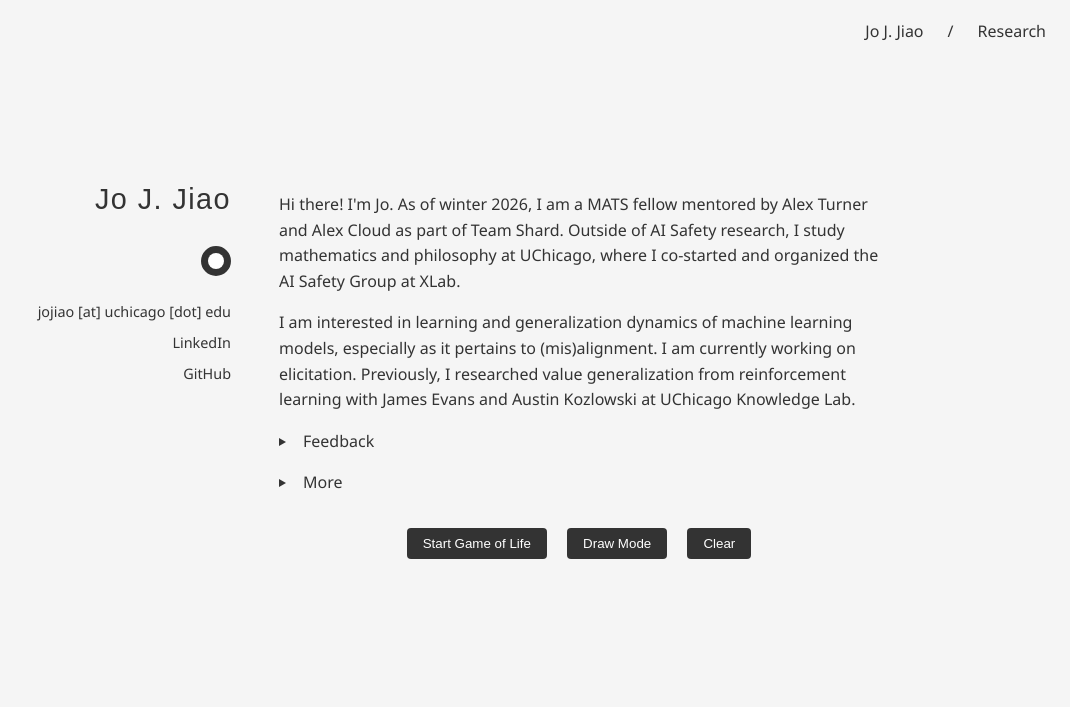
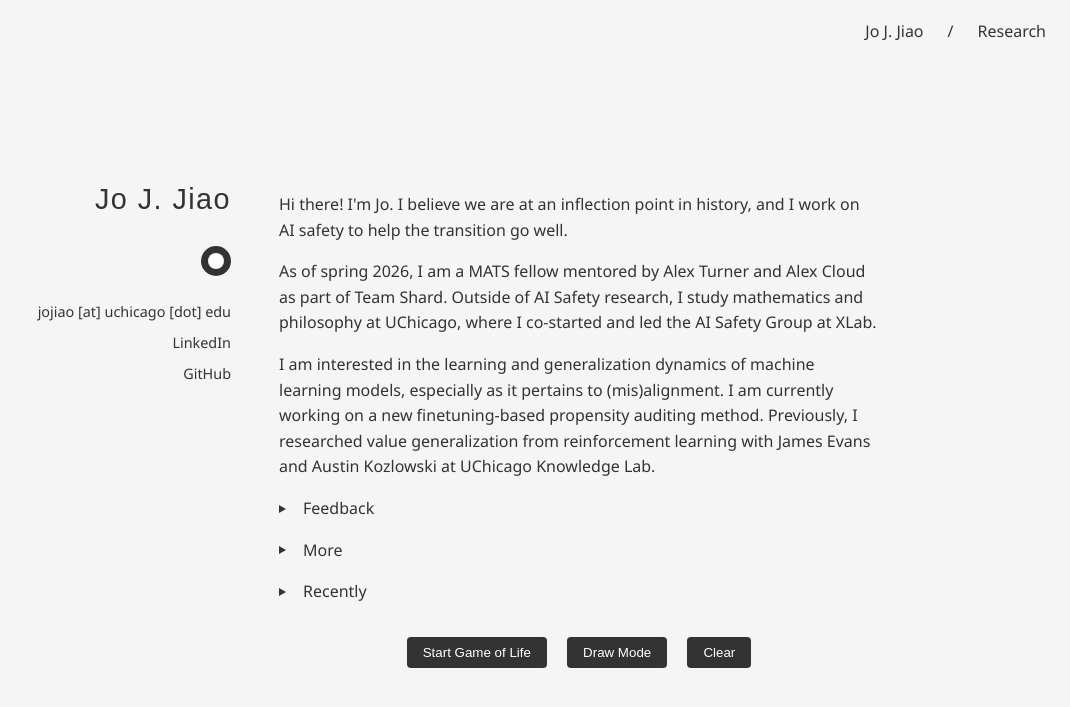
Before and after one commit to JoNeedsSleep/joneedssleep.github.io, a Jekyll site: the page built from index.md, in a window 1280 px wide and 900 px high. Shown: the top 707 px of the window, without its empty margins (210-1280 px from the left). Built offline with Jekyll 4.4.1, drawn with Linux system fonts in a browser that asks for light colours; some web fonts are replaced.

Commit message:
Update bio with new framing, recent activities, and propensity auditing focus
https://claude.ai/code/session_011GYoSi8gvQey8kdPaq5w64

```diff
--- a/index.md
+++ b/index.md
@@ -14,10 +14,13 @@ layout: default
     </div>
     <div class="right-column">
         <p>
-            Hi there! I'm Jo. As of winter 2026, I am a MATS fellow mentored by Alex Turner and Alex Cloud as part of Team Shard. Outside of AI Safety research, I study mathematics and philosophy at UChicago, where I co-started and organized the AI Safety Group at XLab.
+            Hi there! I'm Jo. I believe we are at an inflection point in history, and I work on AI safety to help the transition go well.
         </p>
         <p>
-            I am interested in learning and generalization dynamics of machine learning models, especially as it pertains to (mis)alignment. I am currently working on elicitation. Previously, I researched value generalization from reinforcement learning with James Evans and Austin Kozlowski at UChicago Knowledge Lab.
+            As of spring 2026, I am a MATS fellow mentored by Alex Turner and Alex Cloud as part of Team Shard. Outside of AI Safety research, I study mathematics and philosophy at UChicago, where I co-started and led the AI Safety Group at XLab.
+        </p>
+        <p>
+            I am interested in the learning and generalization dynamics of machine learning models, especially as it pertains to (mis)alignment. I am currently working on a new finetuning-based propensity auditing method. Previously, I researched value generalization from reinforcement learning with James Evans and Austin Kozlowski at UChicago Knowledge Lab.
         </p>
         <details>
         <summary>Feedback</summary>
@@ -28,13 +31,16 @@ layout: default
         <details>
         <summary>More</summary>
         <p>
-        I enjoy thinking about thinking. My most recent experiment is using spaced repetition systems to help compress and schematize mathematical knowledge. If you have thoughts on this, I would love to compare notes.
-        </p>
-        <p>
             The thinkers, writers, and artists who have most shaped me are Immanuel Kant, Alice Munro, Jorge Luis Borges, and <a href="https://joneedssleep.github.io/judit-reigl/">Judit Reigl</a>. For me, they represent structure, restraint, imagination, and rhythm.
         </p>
         <p>
             Meditation is a central part of my life. I practice two lineages: Vipassana in the tradition of Goenka, and Taoism, from my time at the Five Immortals Temple.
+        </p>
+        </details>
+        <details>
+        <summary>Recently</summary>
+        <p>
+            I recently took part in Temptemus Papam, a 100+ people 1492 papal conclave simulation run by Prof. Ada Palmer. I wrote many a letter, dressed up as a cardinal, and dreamed about 15th century sistine Realpolitik. It is such a joy to read Machiavelli and understand the families and city-states and the political currents that shaped his thoughts; or see a portrait by Raphael and be so moved not just by his mastery but by <a href="https://en.wikipedia.org/wiki/Portrait_of_Guidobaldo_da_Montefeltro">the subject</a>; plus Dante, Shakespeare, Michelangelo, and so many other spectacular talents. If you think of literature, art or music that you enjoy from the Italian Renaissance, I would be delighted to hear you talk about it!
         </p>
         </details>
         <div class="game-controls">
```
